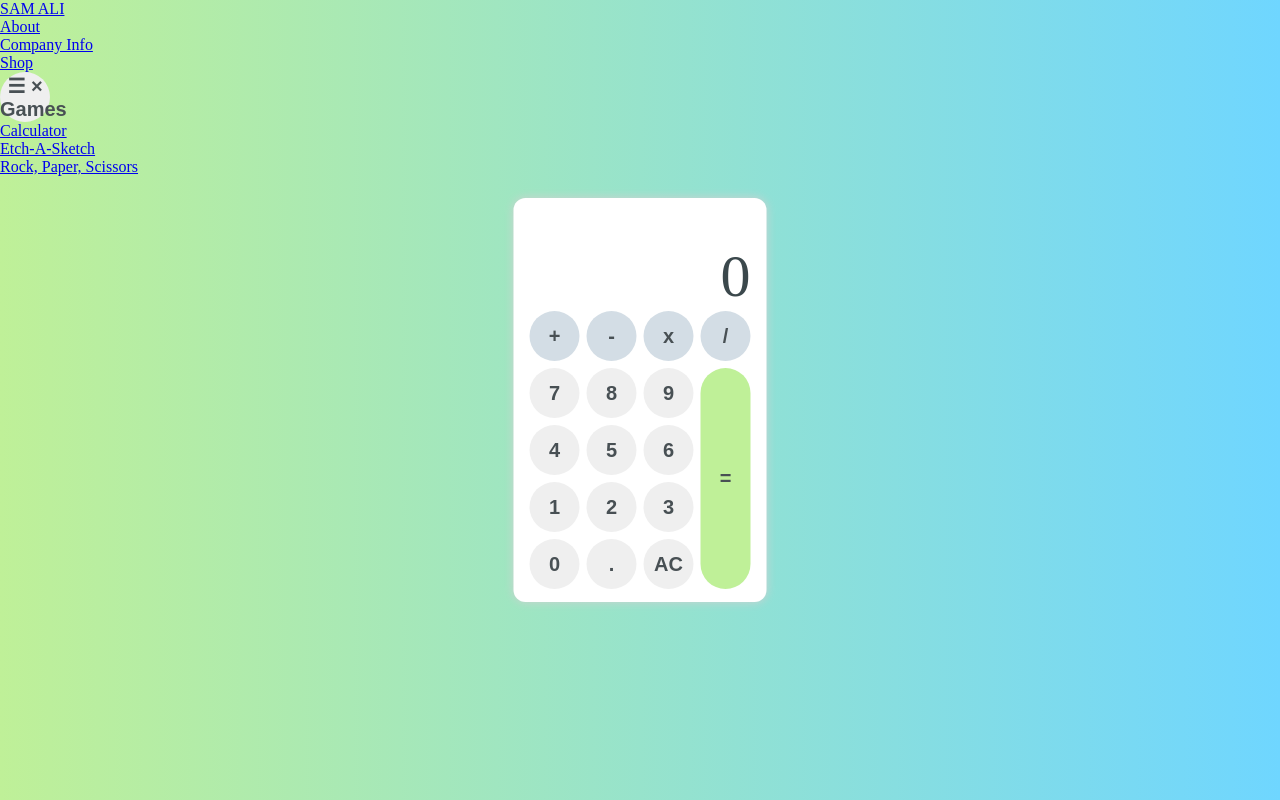
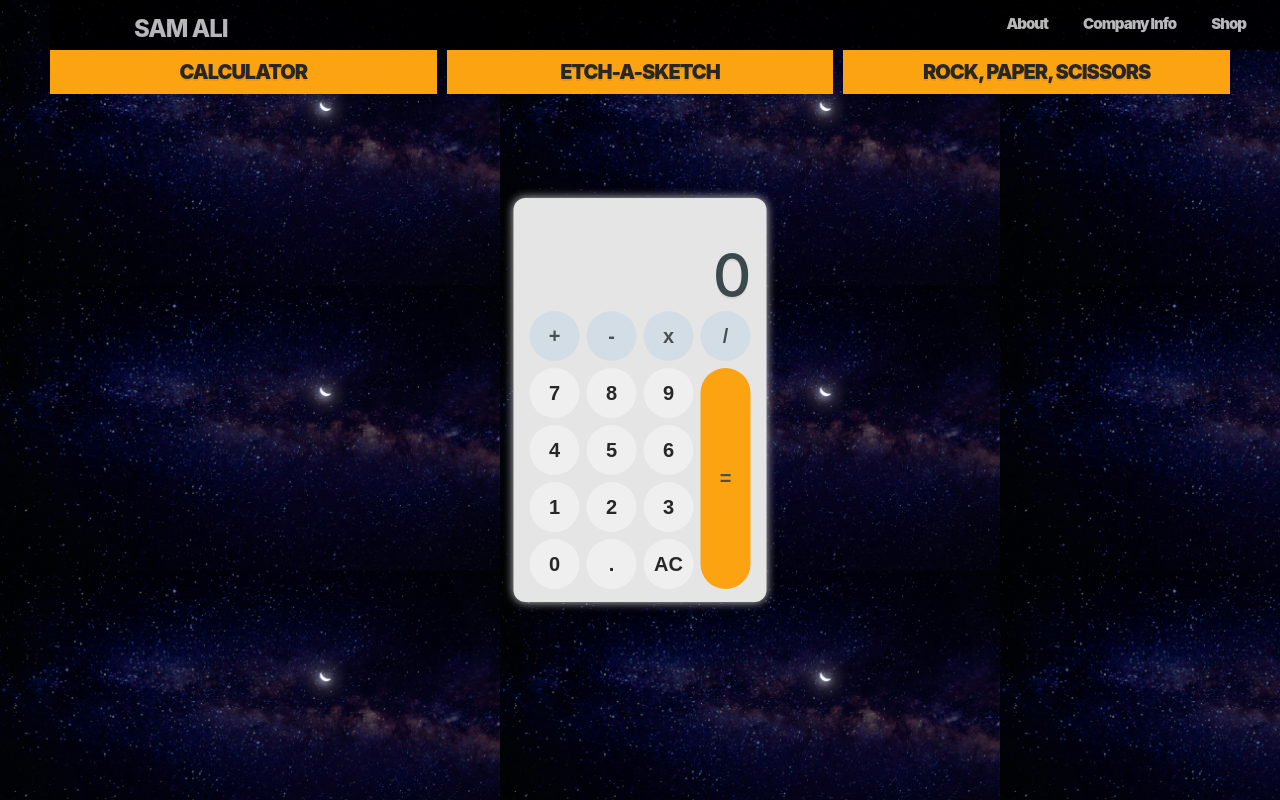
Before and after one commit to shamim159/Portfolio_website, a plain HTML site: page sub_projects/calculator/index.html in a window 1280 px wide. Drawn offline with Linux system fonts and the light colour scheme.

Commit message:
portfolio theme added to calculator with some amendments to calculator functions"removal depressed styling"

```diff
--- a/styles.css
+++ b/styles.css
@@ -53,6 +53,15 @@ button {
   background: var(--yellow);
   border: 0;
   padding: 10px 20px;
+}
+
+a {
+  transition: 0.5s;
+}
+
+a:hover {
+  letter-spacing: 0.25em;
+  opacity: 0.8;
 }
 
 img {
--- a/sub_projects/calculator/index.html
+++ b/sub_projects/calculator/index.html
@@ -19,7 +19,11 @@
       </ul>
     </header>
     <nav class="menu">
-      <button aria-expanded="false" aria-controls="menu-list">
+      <button
+        class="stylingButton"
+        aria-expanded="false"
+        aria-controls="menu-list"
+      >
         <span class="open">☰</span>
         <span class="close">×</span>
         Games
@@ -59,27 +63,35 @@
               <!-- Col 1 (Nums, . , AC) -->
               <div>
                 <!-- Row 1 Nums -->
-                <button>7</button>
-                <button>8</button>
-                <button>9</button>
+                <button class="calcButtons">7</button>
+                <button class="calcButtons">8</button>
+                <button class="calcButtons">9</button>
               </div>
               <div>
                 <!-- Row 2 Nums -->
-                <button>4</button>
-                <button>5</button>
-                <button>6</button>
+                <button class="calcButtons">4</button>
+                <button class="calcButtons">5</button>
+                <button class="calcButtons">6</button>
               </div>
               <div>
                 <!-- Row 3 Nums -->
-                <button>1</button>
-                <button>2</button>
-                <button>3</button>
+                <button class="calcButtons">1</button>
+                <button class="calcButtons">2</button>
+                <button class="calcButtons">3</button>
               </div>
               <div>
                 <!-- Row 4 Other -->
-                <button>0</button>
-                <button data-action="decimal" id="decimal-button">.</button>
-                <button data-action="clear" id="clear">AC</button>
+                <button class="calcButtons">0</button>
+                <button
+                  class="calcButtons"
+                  data-action="decimal"
+                  id="decimal-button"
+                >
+                  .
+                </button>
+                <button class="calcButtons" data-action="clear" id="clear">
+                  AC
+                </button>
               </div>
             </div>
             <div class="equals">
--- a/sub_projects/calculator/main.js
+++ b/sub_projects/calculator/main.js
@@ -1,6 +1,21 @@
+//yellow nav
+const navButton = document.querySelector("button[aria-expanded]");
+
+function toggleNav({ target }) {
+  const expanded = target.getAttribute("aria-expanded") === "true" || false;
+  navButton.setAttribute("aria-expanded", !expanded);
+}
+
+navButton.addEventListener("click", toggleNav);
+
 //const num1 = parseInt(prompt("please select a number"));
 //const operator = prompt("please select an operator");
 //const num2 = parseInt(prompt("please select the second number"));
+
+const operatorPlus = document.getElementById("+");
+const operatorMinus = document.getElementById("-");
+const operatorTimes = document.getElementById("x");
+const operatorDivide = document.getElementById("/");
 
 //operator functions
 const operate = (n1, operator, n2) => {
@@ -64,15 +79,24 @@ keys.addEventListener("click", (e) => {
       const secondValue = displayedNum;
 
       output.textContent = operate(firstValue, operator, secondValue);
+
+      operatorPlus.classList.remove("is-depressed");
+      operatorMinus.classList.remove("is-depressed");
+      operatorTimes.classList.remove("is-depressed");
+      operatorDivide.classList.remove("is-depressed");
     }
 
     if (action === "clear") {
-      output.textContent = "";
+      output.textContent = "0";
+      operatorPlus.classList.remove("is-depressed");
+      operatorMinus.classList.remove("is-depressed");
+      operatorTimes.classList.remove("is-depressed");
+      operatorDivide.classList.remove("is-depressed");
     }
   }
 });
 
-//console keypresses
+//console key presses
 keys.addEventListener("click", (e) => {
   const key = e.target;
   const action = key.dataset.action;
--- a/sub_projects/calculator/styles.css
+++ b/sub_projects/calculator/styles.css
@@ -1,15 +1,111 @@
 * {
-  margin: 0;
-  padding: 0;
   box-sizing: border-box;
 }
 
-body {
-  background: linear-gradient(90deg, #bff098, #6fd6ff);
-  height: 100vh;
+header {
+  height: 10px;
+  padding: 0px;
+  position: sticky;
+  top: 0;
+  background-color: black;
+  opacity: 0.8;
+  position: fixed;
+  width: 100%;
+  height: 50px;
+  padding: 0;
+  margin: 0;
+}
+header,
+footer {
+  display: flex;
+  justify-content: space-between;
+  padding: 14px;
+  color: var(--greyish);
+  min-width: 600px;
 }
 
-button {
+footer {
+  margin-top: 200px;
+}
+
+.headerlogo {
+  font-size: 24px;
+  font-weight: 800;
+  margin-left: 70px;
+  display: flex;
+  flex-direction: column;
+  color: var(--greyish);
+  text-decoration: none;
+}
+
+header > ul {
+  display: flex;
+  list-style: none;
+  gap: 35px;
+  padding: 0;
+  margin-right: 70px;
+  padding-top: 0;
+  margin-top: 0;
+}
+
+header > ul > li > a {
+  text-decoration: none;
+  color: var(--greyish);
+}
+
+.stylingButton {
+  background: var(--yellow);
+  border: 0;
+  padding: 10px 20px;
+}
+
+a {
+  transition: 0.5s;
+}
+
+a:hover {
+  letter-spacing: 0.25em;
+  opacity: 0.8;
+}
+.menu ul {
+  display: grid;
+  grid-gap: 10px;
+  padding: 0;
+  list-style: none;
+  grid-template-columns: repeat(auto-fit, minmax(100px, 1fr));
+}
+
+body {
+  background-image: url("../../Assets/pexels-minan1398-813269.jpg");
+  background-color: #14213d;
+  background-size: 500px, auto;
+  min-height: calc(100vh - 100px);
+  margin: 50px;
+  /* background: white; */
+  background-attachment: fixed;
+  letter-spacing: -1px;
+}
+.wrapper {
+  display: grid;
+  grid-gap: 20px;
+}
+
+/* navigation */
+.menu a {
+  background: var(--yellow);
+  display: block;
+  text-decoration: none;
+  padding: 10px;
+  text-align: center;
+  color: var(--black);
+  text-transform: uppercase;
+  font-size: 20px;
+}
+
+[aria-controls="menu-list"] {
+  display: none;
+}
+.key--operator {
   height: 50px;
   width: 50px;
   font-size: 20px;
@@ -18,8 +114,17 @@ button {
   border: none;
   color: rgb(72, 80, 84);
 }
+.calcButtons {
+  height: 50px;
+  width: 50px;
+  font-size: 20px;
+  font-weight: 700;
+  border-radius: 100px;
+  border: none;
+  color: var(--black);
+}
 .container {
-  background-color: #ffffff;
+  background-color: var(--greyish);
   position: absolute;
   left: 50%;
   top: 50%;
@@ -37,6 +142,7 @@ button {
   color: rgb(59, 72, 76);
   max-width: 221px;
   overflow: hidden;
+  font-weight: 500;
 }
 
 .keypad .operatorRow {
@@ -86,8 +192,15 @@ button {
 }
 
 .equal-button {
+  height: 50px;
+  width: 50px;
+  font-size: 20px;
+  font-weight: 700;
+  border-radius: 100px;
+  border: none;
+  color: rgb(72, 80, 84);
   margin-left: 7px;
-  background-color: #bff098;
+  background-color: var(--yellow);
   height: 100%;
 }
 
@@ -103,3 +216,59 @@ button {
 .is-depressed {
   filter: brightness(50%);
 }
+
+/* root settings e.g colors etc */
+/* !my color scheme chosen from coolers */
+:root {
+  --yellow: #fca311;
+  --black: #272727;
+  --greyish: #e5e5e5;
+}
+
+/* * border-box box model allows us to add padding and border to our elements without increasing their size */
+html {
+  box-sizing: border-box;
+  font-family: -apple-system, BlinkMacSystemFont, "Segoe UI", Roboto, Helvetica,
+    Arial, sans-serif, "Apple Color Emoji", "Segoe UI Emoji", "Segoe UI Symbol";
+  font-weight: 900;
+  font-size: 15px;
+  color: var(--black);
+  text-shadow: 0 2px 0 rgba(0, 0, 0, 0.07);
+}
+
+/* -below css for the games button  */
+@media (max-width: 1000px) {
+  .menu {
+    order: -1;
+    perspective: 800px;
+  }
+  [aria-controls="menu-list"] {
+    display: block;
+    margin-bottom: 10px;
+  }
+
+  .menu ul {
+    max-height: 0;
+    overflow: hidden;
+    transform: rotateX(90deg);
+    transition: all 0.5s;
+  }
+
+  [aria-expanded="true"] ~ ul {
+    display: grid;
+    max-height: 500px;
+    transform: rotateX(0);
+  }
+
+  [aria-expanded="false"] .close {
+    display: none;
+  }
+
+  [aria-expanded="true"] .close {
+    display: inline-block;
+  }
+
+  [aria-expanded="true"] .open {
+    display: none;
+  }
+}
--- a/sub_projects/etch-a-sketch/styles.css
+++ b/sub_projects/etch-a-sketch/styles.css
@@ -1,9 +1,5 @@
 * {
   box-sizing: border-box;
-}
-
-body {
-  font-size: 15px;
 }
 
 header {
@@ -63,6 +59,15 @@ button {
   padding: 10px 20px;
 }
 
+a {
+  transition: 0.5s;
+}
+
+a:hover {
+  letter-spacing: 0.25em;
+  opacity: 0.8;
+}
+
 body {
   background-image: url("../../Assets/pexels-minan1398-813269.jpg");
   background-color: #14213d;
@@ -72,6 +77,7 @@ body {
   /* background: white; */
   background-attachment: fixed;
   letter-spacing: -1px;
+  font-size: 15px;
 }
 
 .wrapper {
```
Also changed, not shown: index.html (+5 -2 lines).
